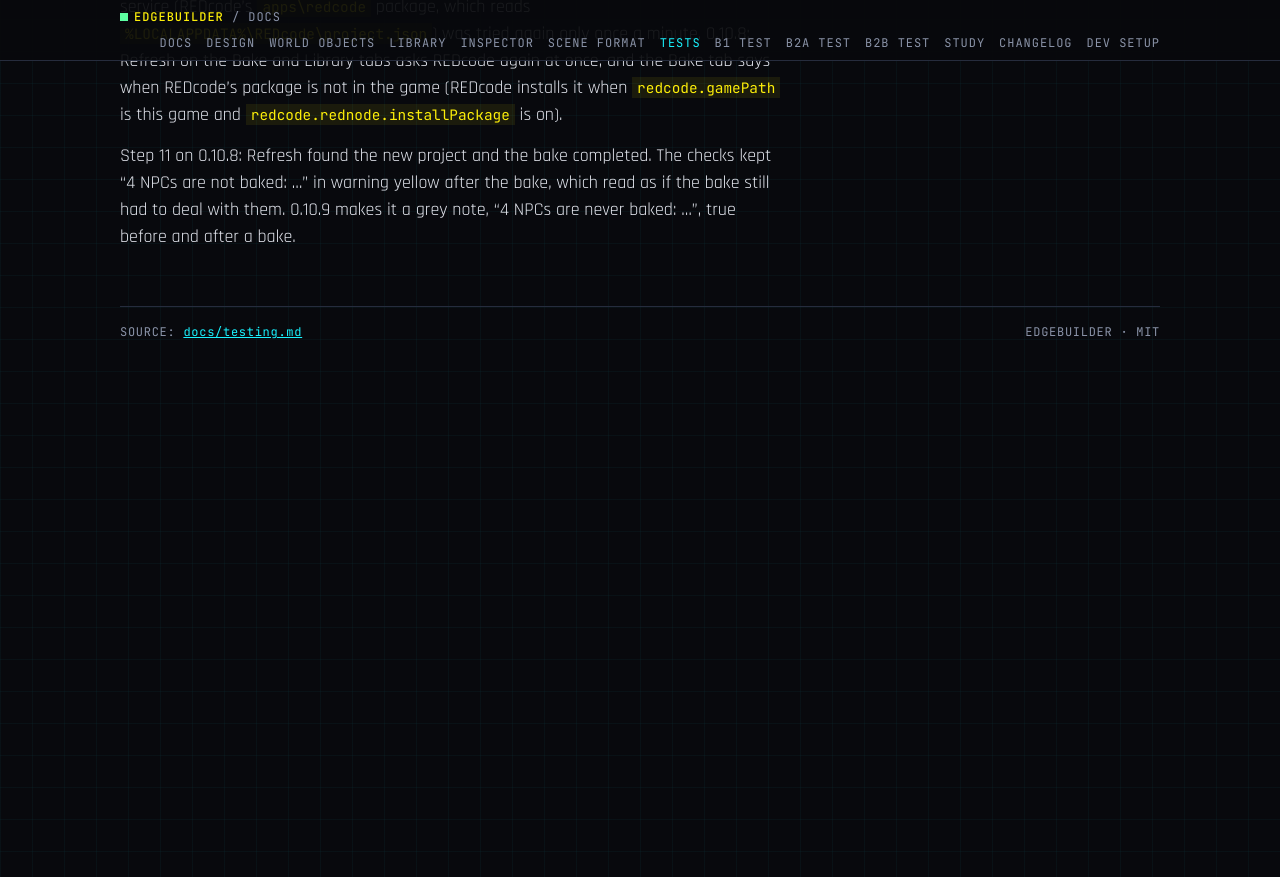
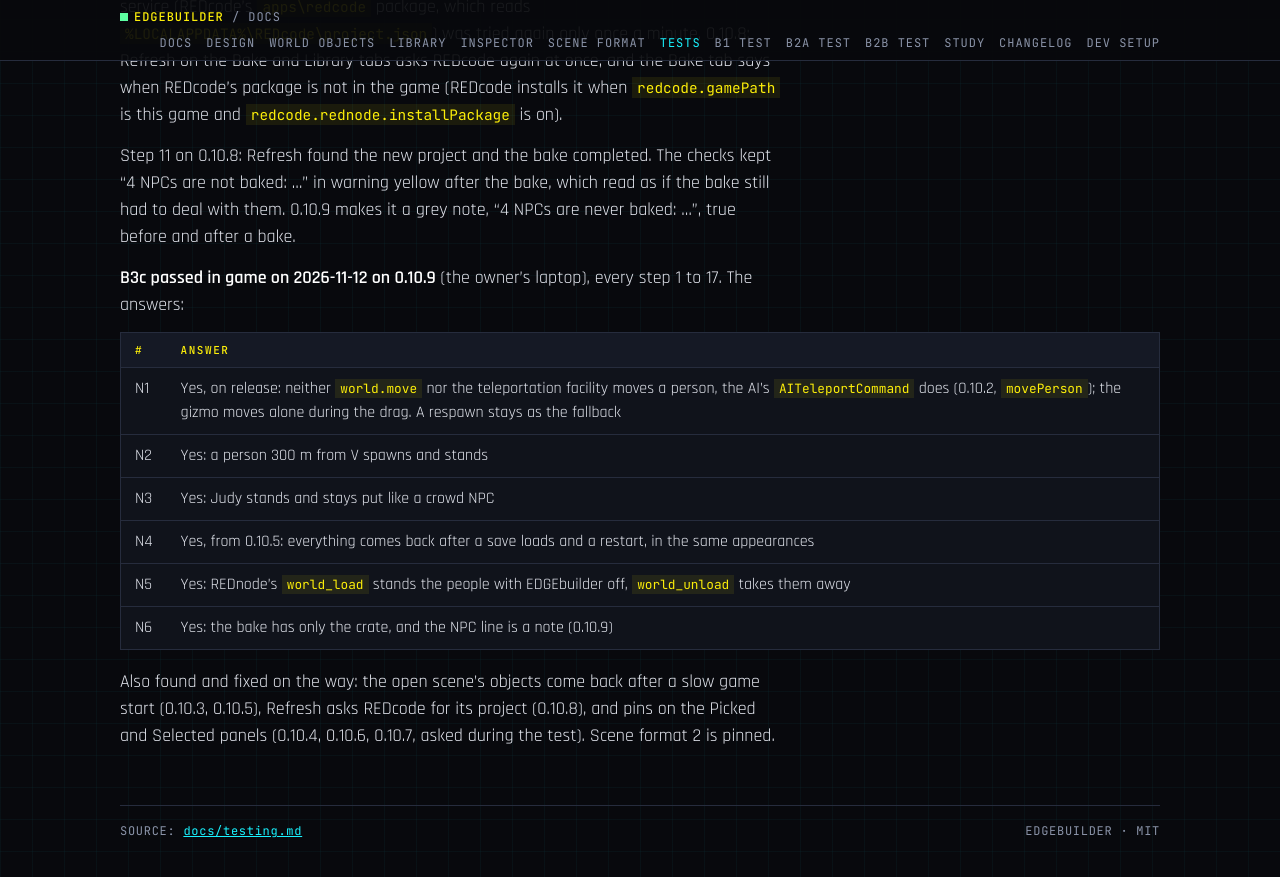
Before and after one commit to Edgemodders/EDGEbuilder, a Jekyll site: the page built from docs/testing.md, in a window 1280 px wide and 900 px high, scrolled down 40941 px. Shown: the top 877 px of the window. Built offline with Jekyll 4.4.1, drawn with Linux system fonts in a browser that asks for light colours.

Commit message:
Release prep 0.10.9: B3c NPCs passed in game; scene format 2 pinned
Co-Authored-By: Claude Opus 5.5 <noreply@anthropic.com>

```diff
--- a/docs/testing.md
+++ b/docs/testing.md
@@ -743,3 +743,16 @@ Step 5 on 0.10.4 passed: the person goes to the new spot on release, and the log
 Step 11 on 0.10.7 (laptop): no REDcode project was open, so one was made and opened in REDcode with the game running; the Bake tab kept saying "No REDcode project is open", Refresh too. Refresh only looked at the bake folders, and a failed connection to REDcode's service (REDcode's `apps\redcode` package, which reads `%LOCALAPPDATA%\REDcode\project.json`) was tried again only once a minute. 0.10.8: Refresh on the Bake and Library tabs asks REDcode again at once, and the Bake tab says when REDcode's package is not in the game (REDcode installs it when `redcode.gamePath` is this game and `redcode.rednode.installPackage` is on).
 
 Step 11 on 0.10.8: Refresh found the new project and the bake completed. The checks kept "4 NPCs are not baked: ..." in warning yellow after the bake, which read as if the bake still had to deal with them. 0.10.9 makes it a grey note, "4 NPCs are never baked: ...", true before and after a bake.
+
+**B3c passed in game on 2026-11-12 on 0.10.9** (the owner's laptop), every step 1 to 17. The answers:
+
+| # | Answer |
+|---|---|
+| N1 | Yes, on release: neither `world.move` nor the teleportation facility moves a person, the AI's `AITeleportCommand` does (0.10.2, `movePerson`); the gizmo moves alone during the drag. A respawn stays as the fallback |
+| N2 | Yes: a person 300 m from V spawns and stands |
+| N3 | Yes: Judy stands and stays put like a crowd NPC |
+| N4 | Yes, from 0.10.5: everything comes back after a save loads and a restart, in the same appearances |
+| N5 | Yes: REDnode's `world_load` stands the people with EDGEbuilder off, `world_unload` takes them away |
+| N6 | Yes: the bake has only the crate, and the NPC line is a note (0.10.9) |
+
+Also found and fixed on the way: the open scene's objects come back after a slow game start (0.10.3, 0.10.5), Refresh asks REDcode for its project (0.10.8), and pins on the Picked and Selected panels (0.10.4, 0.10.6, 0.10.7, asked during the test). Scene format 2 is pinned.
```
Also changed, not shown: CLAUDE.md (+1 -1 lines), docs/design.md (+1 -1 lines), docs/index.md (+1 -1 lines), docs/scene.md (+1 -1 lines), README.md, docs/assets/brand/badges/status.svg, docs/changelog.md, 2 other files.
